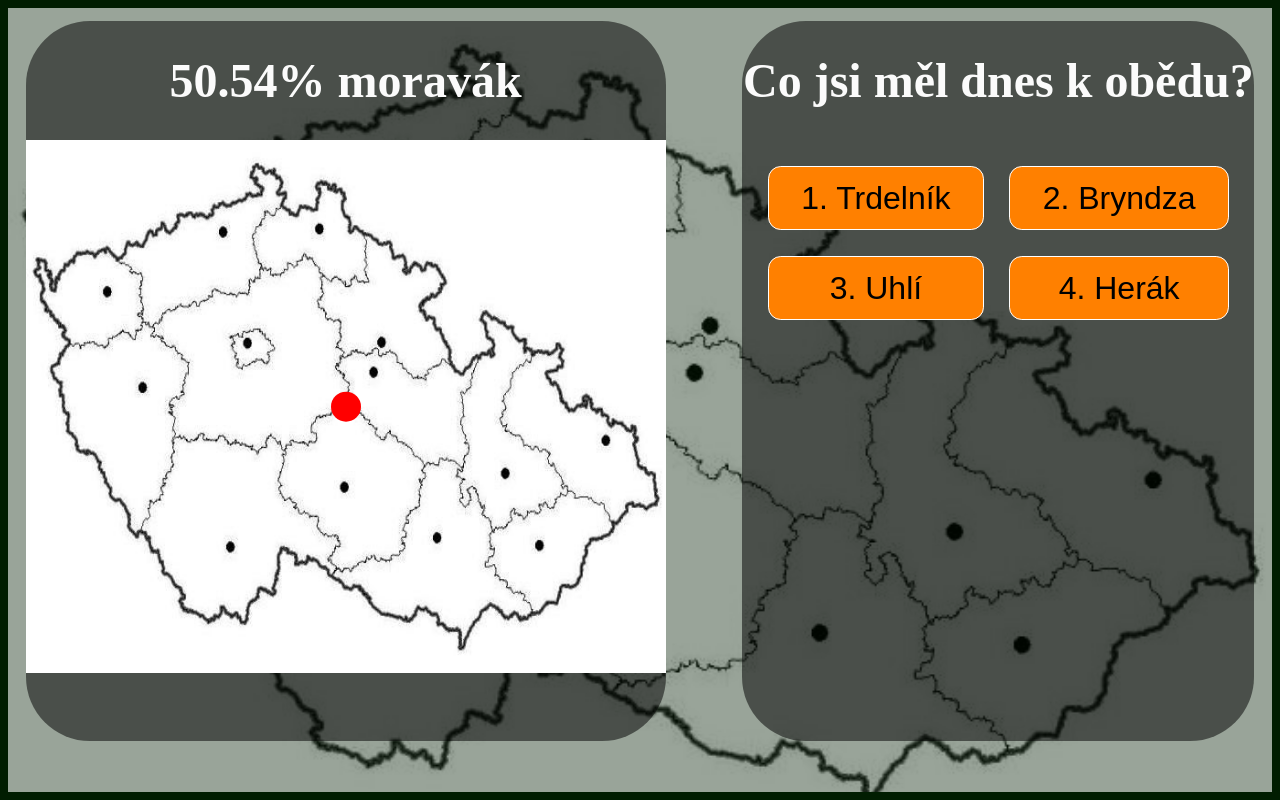
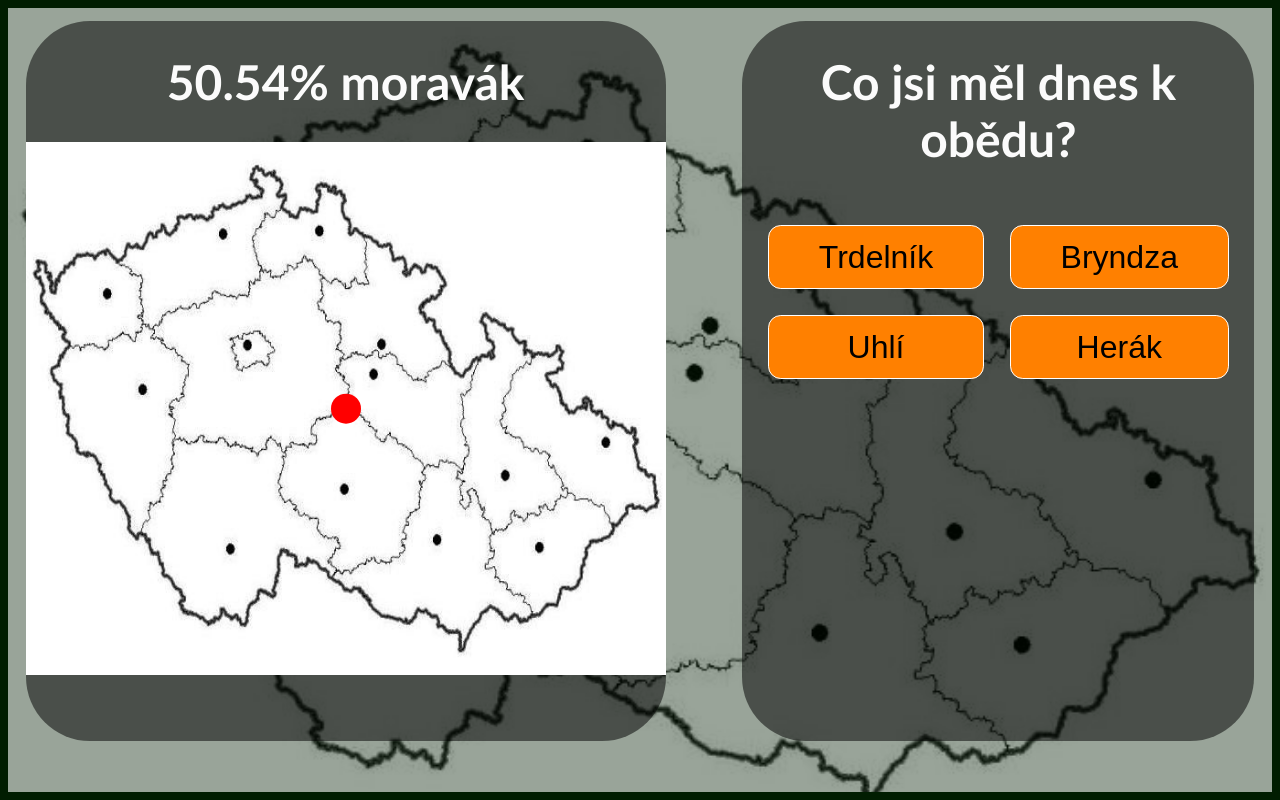
Before and after one commit to divear/morava-test, a Next.js app: page /test in a window 1280 px wide. Built offline with nearby package versions, Linux system fonts and the light colour scheme.

Commit message:
player moves every direction

```diff
--- a/pages/test.tsx
+++ b/pages/test.tsx
@@ -83,26 +83,22 @@ function test() {
 		switch (answerScore) {
 			case 0:
 				console.log("Praha");
-				//const canvas: any = canvasRef.current;
-				//const c = canvas && canvas.getContext("2d");
-				//const player = new Player(x, y, "red", 105);
-				//players[0].update(c)
-
-				//players.push(new Player(100, y, "blue", 30));
-				//console.log(players);
-				console.log(px);
-
-				setPx(px + 100);
-
+				setPx(px - 50);
 				return;
 			case 1:
 				console.log("Brno");
+				setPx(px + 30);
+				setPy(py + 30);
 				return;
 			case 2:
 				console.log("Ostrava");
+				setPx(px + 30);
+				setPy(py - 1);
 				return;
 			case 3:
 				console.log("Ústí");
+				setPx(px - 30);
+				setPy(py - 20);
 				return;
 		}
 	}
@@ -116,16 +112,16 @@ function test() {
 				<h1>{question}</h1>
 				<div className="answers">
 					<button onClick={() => nextLevel(0)}>
-						{"1. " + answer[rn[0]]}
+						{answer[rn[0]]}
 					</button>
 					<button onClick={() => nextLevel(1)}>
-						{"2. " + answer[rn[1]]}
+						{answer[rn[1]]}
 					</button>
 					<button onClick={() => nextLevel(2)}>
-						{"3. " + answer[rn[2]]}
+						{answer[rn[2]]}
 					</button>
 					<button onClick={() => nextLevel(3)}>
-						{"4. " + answer[rn[3]]}
+						{answer[rn[3]]}
 					</button>
 				</div>
 			</div>
--- a/public/questions.json
+++ b/public/questions.json
@@ -24,16 +24,26 @@
 			]
 		},
 		{
-			"q": "Co jsi měl dnes k obědu?",
-			"a": ["Trdelník", "Bryndza", "Uhlí", "Herák"]
+			"q": "Oblíbené pití?",
+			"a": ["voda", "Víno", "vitamín džusik", "čistý líh"]
 		},
 		{
-			"q": "Co jsi měl dnes k obědu?",
-			"a": ["Trdelník", "Bryndza", "Uhlí", "Herák"]
+			"q": "Oblíbená píseň?",
+			"a": [
+				"Hymna ČR accapella edition",
+				"jozin z bazin",
+				"velky krtkus rap",
+				"cikan zpiva za dvacku v metru"
+			]
 		},
 		{
-			"q": "Co jsi měl dnes k obědu?",
-			"a": ["Trdelník", "Bryndza", "Uhlí", "Herák"]
+			"q": "Přeprava?",
+			"a": [
+				"Metro (hahaha brno nemá kiškiš haha)",
+				"MHD",
+				"Mercedes-Benz S-Class",
+				"pěšky"
+			]
 		},
 		{
 			"q": "Co jsi měl dnes k obědu?",
--- a/styles/globals.css
+++ b/styles/globals.css
@@ -5,6 +5,8 @@
 	--orf: rgb(254, 150, 47);
 }
 body {
+	font-family: "Gill Sans", "Gill Sans MT", Calibri, "Trebuchet MS",
+		sans-serif;
 	position: relative;
 	height: 98vh;
 	display: flex;
```
Also changed, not shown: 1 other file (tests, documents, lock files or other folders).
